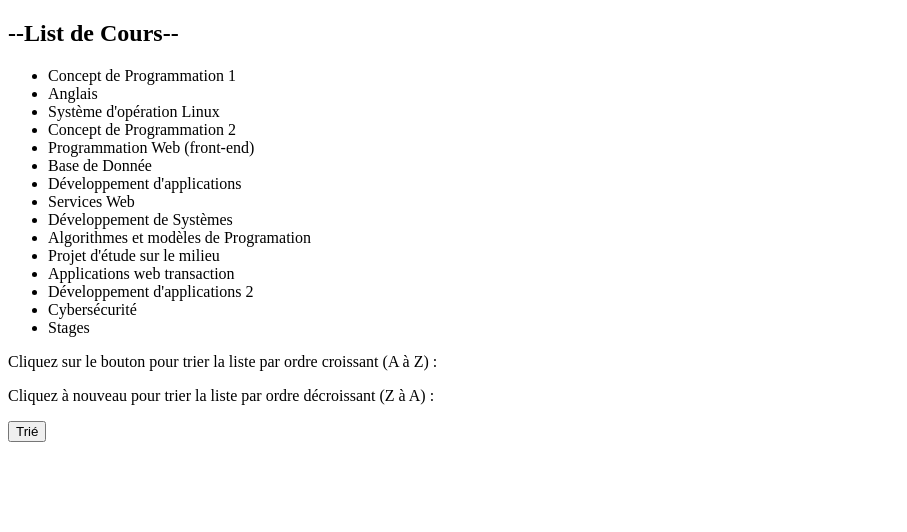
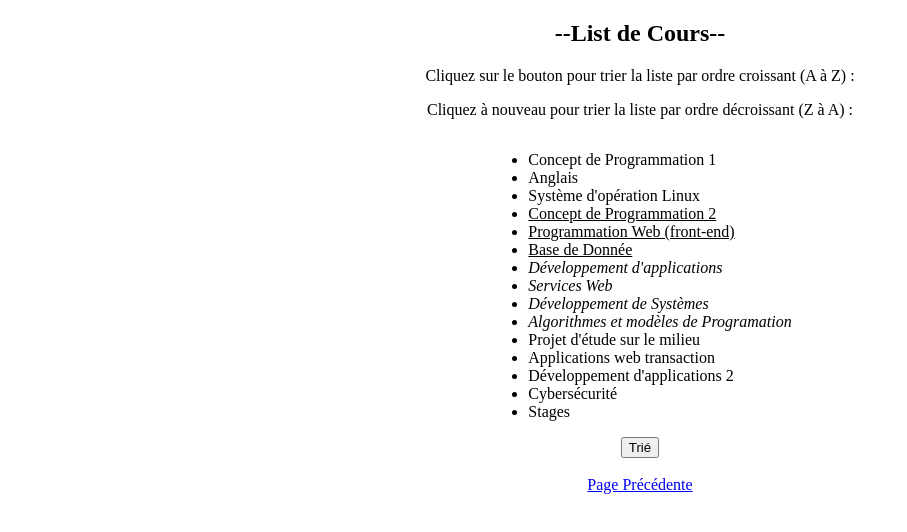
Before and after one commit to PatF3lix/Exercise-HTML, a plain HTML site: page semaine 2/Exercise3/Cours_Programme.html in a window 1280 px wide. Shown: the whole page, without its empty margins (0-907 px from the left). Drawn offline with Linux system fonts and the light colour scheme.

Commit message:
Exercise 3 List de cours Terminer.

```diff
--- a/semaine 2/Exercise3/Cours_Programme.html
+++ b/semaine 2/Exercise3/Cours_Programme.html
@@ -2,41 +2,40 @@
 <!DOCTYPE html>
 <html>
     <head>
-        <title>List des cours du Programme de développement de logiciels</title>
+        <title>List des cours Patrick Oliveira</title>
         <meta charset="UTF-8">
         <meta name="Keyword" content="HTML, CSS, Jscript",>
         <meta name="Author" content="Patrick Oliveira">
         <script src="myscripts.js"></script>
-        <style>
-
-        </style>
+        <link rel="StyleSheet" href="myStyle.css">
     </head>
 
     <body>
-        <h2><strong>--List de Cours--</strong></h2>
-        <div>
-            <ul id="listCours">
+        <div class="content">
+            <h2><strong>--List de Cours--</strong></h2>
+            <p>Cliquez sur le bouton pour trier la liste par ordre croissant (A à Z) :</p>
+            <p>Cliquez à nouveau pour trier la liste par ordre décroissant (Z à A) :</p>
+            <ul class="listCours" id="Cours">
                 <li>Concept de Programmation 1</li>
                 <li>Anglais</li>
                 <li>Système d'opération Linux</li>
-                <li>Concept de Programmation 2</li>
-                <li>Programmation Web (front-end)</li>
-                <li>Base de Donnée</li>
-                <li>Développement d'applications</li>
-                <li>Services Web</li>
-                <li>Développement de Systèmes</li>
-                <li>Algorithmes et modèles de Programation</li>
+                <li class="enProgress">Concept de Programmation 2</li>
+                <li class="enProgress">Programmation Web (front-end)</li>
+                <li class="enProgress">Base de Donnée</li>
+                <li class="proSession">Développement d'applications</li>
+                <li class="proSession">Services Web</li>
+                <li class="proSession">Développement de Systèmes</li>
+                <li class="proSession">Algorithmes et modèles de Programation</li>
                 <li>Projet d'étude sur le milieu</li>
                 <li>Applications web transaction</li>
                 <li>Développement d'applications 2</li>
                 <li>Cybersécurité</li>
                 <li>Stages</li>
             </ul>
+            <br>
+            <button onclick="sortListDir()">Trié</button>
+            <br>
+            <a href="index.html"><br>Page Précédente</a>
         </div>
-            <p>Cliquez sur le bouton pour trier la liste par ordre croissant (A à Z) :</p>
-            <p>Cliquez à nouveau pour trier la liste par ordre décroissant (Z à A) :</p>
-
-        <button onclick="sortListDir()">Trié</button>
-
     </body>
 </html>
--- /dev/null
+++ b/semaine 2/Exercise3/myStyle.css
@@ -0,0 +1,13 @@
+.enProgress{
+    text-decoration: underline;
+}
+.proSession{
+    font-style: italic;
+}
+.content{
+    text-align: center;
+}
+.listCours{
+    display: inline-block;
+    text-align: left;
+}
--- a/semaine 2/Exercise3/myscripts.js
+++ b/semaine 2/Exercise3/myscripts.js
@@ -2,7 +2,7 @@
 
 function sortListDir() {
     var list, i, switching, b, shouldSwitch, dir, switchcount = 0;
-    list = document.getElementById("listCours");
+    list = document.getElementById("Cours");
     switching = true;
     // Set the sorting direction to ascending:
     dir = "asc";
```
Also changed, not shown: semaine 2/Exercise3/index.html (added, +23 -0 lines).
